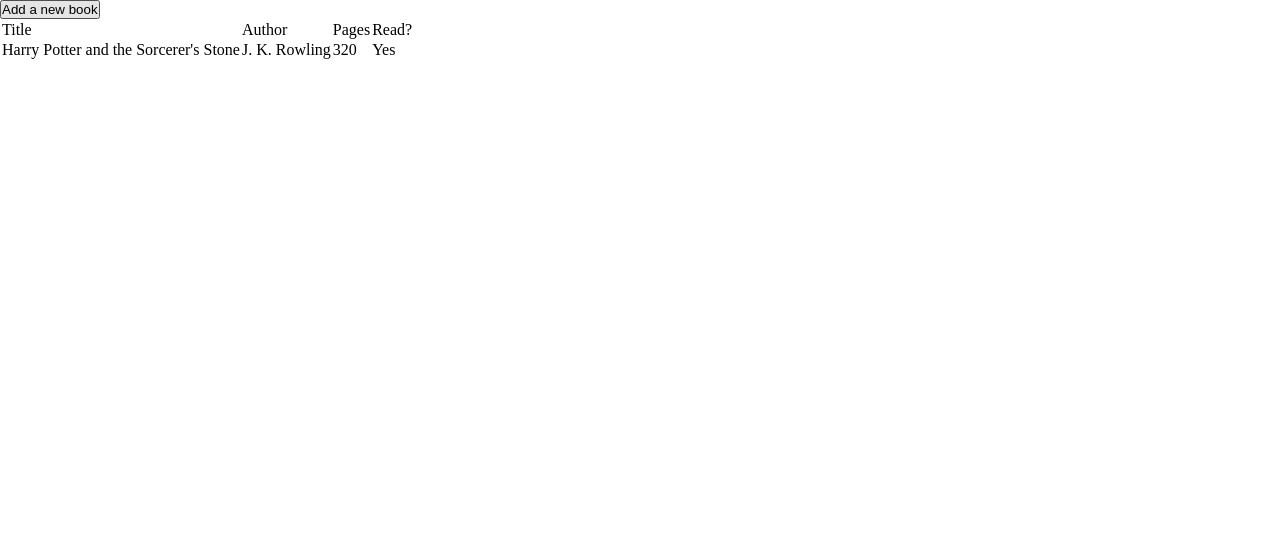
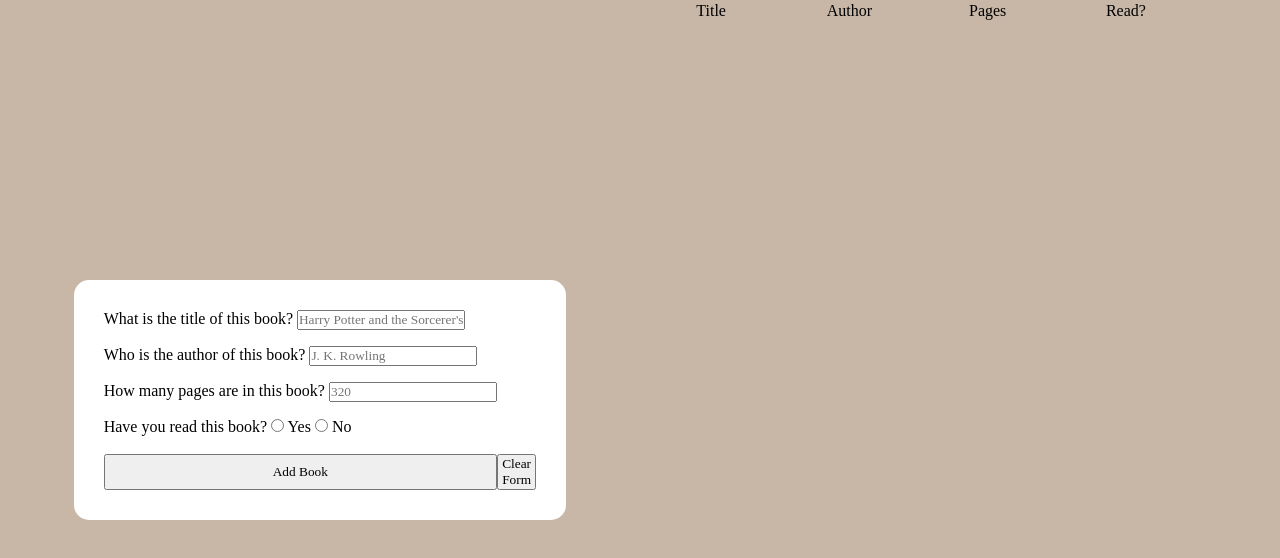
Before and after one commit to AnthonyGleason/odin-library, a plain HTML site: page index.html in a window 1280 px wide. Drawn offline with Linux system fonts and the light colour scheme.

Commit message:
add positioning using grid and flexbox

```diff
--- a/css/styles.css
+++ b/css/styles.css
@@ -1,7 +1,86 @@
+:root{
+    --background-color: #C8B7A6;
+    --button-color: #7D94B5;
+    --library-container-color: #C29591;
+}
+
 *{
     margin: 0;
     padding: 0;
+    font-family: Monsterrat;
+}
+
+body{
+    height: 100vh;
+    width: 100vw;
+    background-color: var(--background-color);
+    display: grid;
+}
+.library{
+    display: grid;
+    grid-template-rows: 1fr;
+    grid-template-columns: 1fr 1fr;
+    height: 100%;
+    width: 100%;
+}
+.library-body{
+    display: flex;
+    flex-direction: column;
+}
+.library-body-item td{
+    display: flex;
+    justify-content: center;
+    align-items: center;
+}
+.table-header tr{
+    display: grid;
+    grid-template-columns: 1fr 1fr 1fr 1fr 0.3fr 0.3fr;
+}
+.table-header tr td{
+    display: flex;
+    justify-content: center;
+    align-items: center;
+}
+.table-body tr{
+    display: grid;
+    grid-template-columns: 1fr 1fr 1fr 1fr 0.3fr 0.3fr;
+}
+
+.library-header{
+    display: flex;
+    justify-content: center;
+    align-items: center;
 }
 #book-form{
-    display: none;
+    padding: 30px;
+    border-radius: 15px;
+    background-color: white;
+    position: fixed;
+    display: grid;
+    grid-template-rows: 1fr 1fr 1fr 1fr 1fr;
+    grid-template-columns: 1fr 0.1fr;
+    grid-template-areas:
+    "book-form-field-title exit-button"
+    "book-form-field-author exit-button"
+    "book-form-field-pages exit-button"
+    "book-form-field-read exit-button"
+    "add-book-button reset-form-button"
 }
+.book-form-field-title{
+    grid-area: book-form-field-title;
+}
+.book-form-field-author{
+    grid-area: book-form-field-author;
+}
+.book-form-field-pages{
+    grid-area: book-form-field-pages;
+}
+.book-form-field-read{
+    grid-area: book-form-field-read;
+}
+.add-book-button{
+    grid-area: add-book-button;
+}
+.reset-form-button{
+    grid-area: reset-form-button;
+}
--- a/index.html
+++ b/index.html
@@ -4,53 +4,51 @@
         <meta charset="utf-8">
         <title>Odin Library</title>
         <link rel="stylesheet" href="css/styles.css">
+        <link rel="stylesheet" href="https://fonts.googleapis.com/css?family=Montserrat">
     </head>
     <body>
         <div class="library">
             <div class="library-header">
                 <button onclick='document.getElementById("book-form").style.display = "block";' type="button" class="new-book-button">Add a new book</button>
                 <form id="book-form">
-                    <div class="book-form-field">
+                    <div class="book-form-field-title">
                         <label for="title" >What is the title of this book?</label>
                         <input type="text" id="title" placeholder="Harry Potter and the Sorcerer's Stone">
                     </div>
-                    <div class="book-form-field">
+                    <div class="book-form-field-author">
                         <label for="author">Who is the author of this book?</label>
                         <input type="text" id="author" placeholder="J. K. Rowling">
                     </div>
-                    <div class="book-form-field">
+                    <div class="book-form-field-pages">
                         <label for="pages">How many pages are in this book?</label>
                         <input type="text" id="pages" placeholder="320">
                     </div>
-                    <div class="book-form-field">
+                    <div class="book-form-field-read">
                         <label for="read">Have you read this book?</label>
                         <input type="radio" id="yes" name="read" value="yes">
                         <label for="yes">Yes</label>
                         <input type="radio" id="no" name="read" value="no">
                         <label for="no">No</label>
                     </div>
-                    <button type="button" onclick="addBookToLibrary(getInput());">Add Book</button>
-                    <button type="reset">Clear Form</button>
-                    <button type="button" onclick='document.getElementById("book-form").style.display = "none";'>X</button>
+                    <button class="add-book-button" type="button" onclick="addBookToLibrary(getInput());">Add Book</button>
+                    <button class="reset-form-button" type="reset">Clear Form</button>
                 </form>
             </div>
             <div class="library-body">
-                <table>
-                    <thead>
+                <table class="library-body-table">
+                    <thead class="table-header">
                         <tr>
-                            <td>Title</td>
-                            <td>Author</td>
-                            <td>Pages</td>
-                            <td>Read?</td>
+                            <td class="title-header">Title</td>
+                            <td class="author-header">Author</td>
+                            <td class="pages-header">Pages</td>
+                            <td class="read-header">Read?</td>
                         </tr>
                     </thead>
                     <tbody class="table-body">
-                        <tr>
-                            <td>Harry Potter and the Sorcerer's Stone</td>
-                            <td>J. K. Rowling</td>
-                            <td>320</td>
-                            <td>Yes</td>
+                        <tr class="library-body-item">
+
                         </tr>
+
                     </tbody>
                 </table>
             </div>
```
